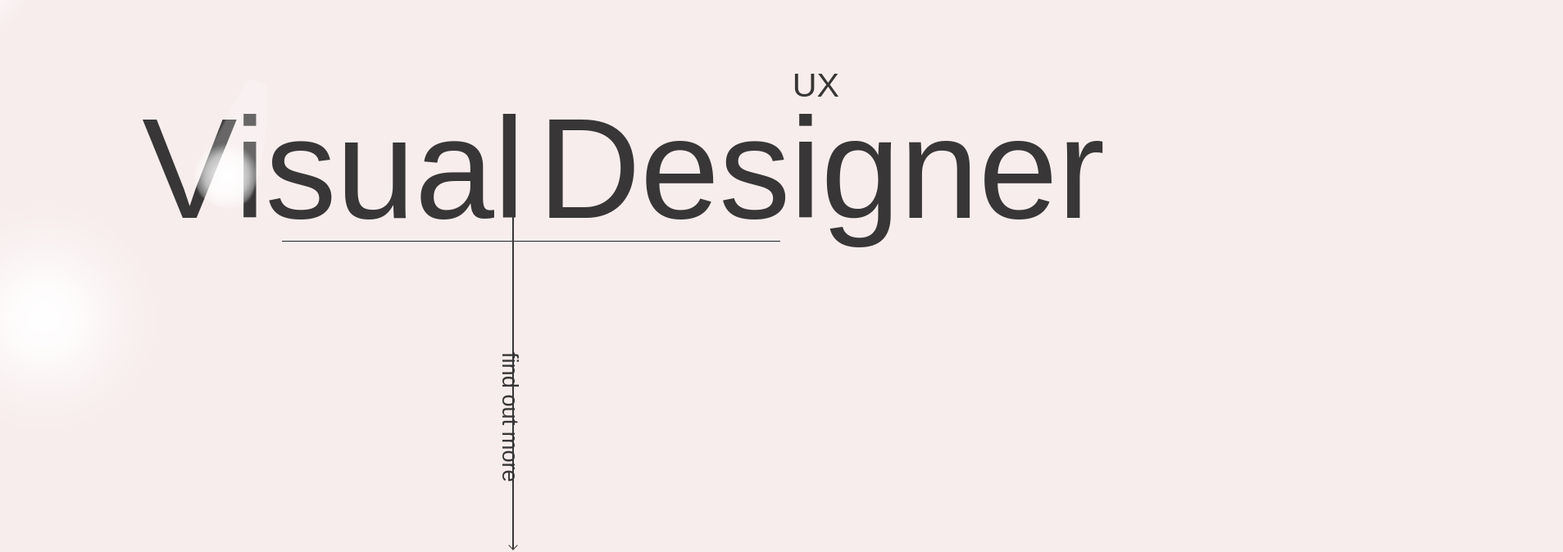
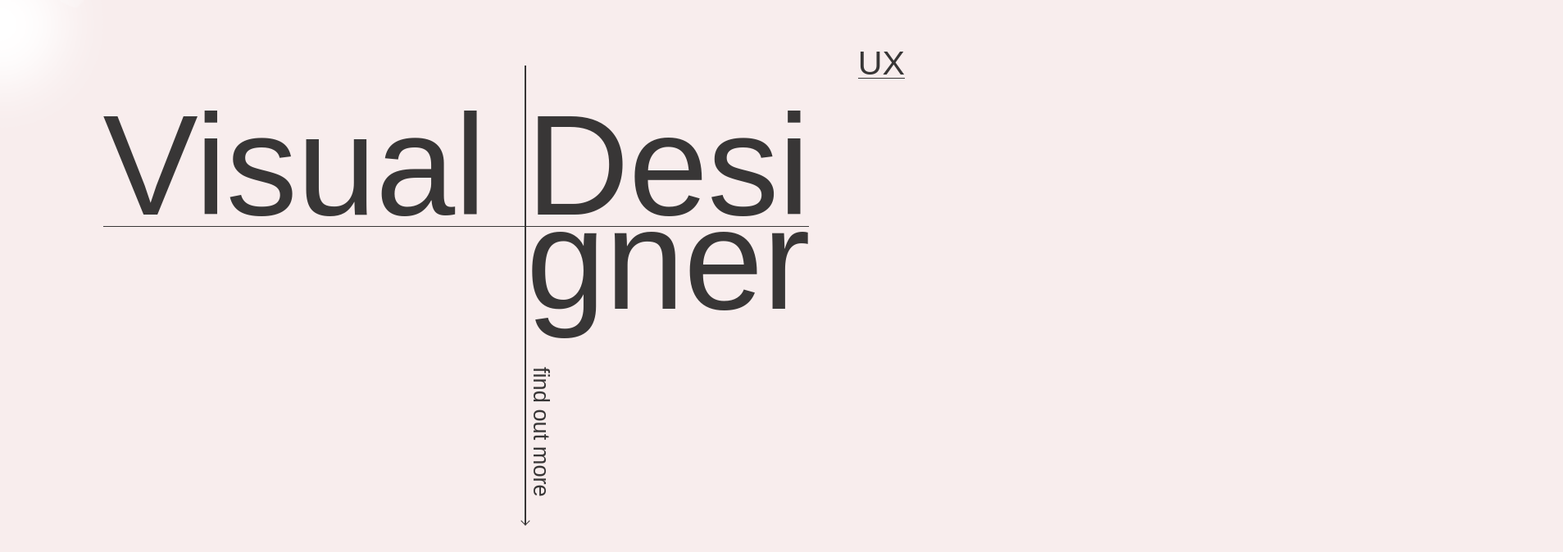
Before and after one commit to prrr17/_PORTFOLIO, a Next.js app: page / in a window 1280 px wide. Shown: the part 240-914 px from the top of the page at 82% size, 1907 px wide, since content can reach past the window. Built offline with nearby package versions, Linux system fonts and the light colour scheme; a web font is replaced by a local one.

Commit message:
what happened

```diff
--- a/components/layout.module.scss
+++ b/components/layout.module.scss
@@ -1,8 +1,16 @@
+//variables
+$breakpoint-bootstrapmd: 768px;
+$breakpoint-bootstraplg: 992px;
+
+
 /* COMPONENT-LEVEL STYLES */
 .container {
     width: 100vw;
-    padding: 10vh 1rem;
-    margin: 10vh auto 0;
+    padding: 5vh 1rem;
+    margin: 5vh auto 5vh;
+    @media (min-width: $breakpoint-bootstrapmd) {
+      margin: 5vh auto 0;
+    }
   }
 
   .header {
--- a/pages/404.js
+++ b/pages/404.js
@@ -1,11 +1,13 @@
 import utilStyles from '../styles/utils.module.scss';
 import GoBack from '../components/GoBack';
+import Blobs from '../components/Blobs';
 
 export default function Custom404() {
   return (
     <section>
     <GoBack />
-      <div className='container-fluid p-4 text-center bg-light'>
+    <Blobs />
+      <div className='text-center mt-4'>
         <h2 className={utilStyles.heading2Xl}>404 - Page Not Found.</h2>
       </div>
     </section>
--- a/pages/index.js
+++ b/pages/index.js
@@ -1,5 +1,6 @@
 import Head from 'next/head';
 import Image from 'next/image';
+import Link from 'next/link';
 import Layout, { siteTitle } from '../components/layout';
 import utilStyles from '../styles/utils.module.scss';
 import BrightMoon from '../public/images/BrightMoon.svg';
@@ -24,20 +25,16 @@ export default function Home() {
         </div>
 
         <section
-          className={`mx-auto mt-5 ${utilStyles.page}`}
+          className={`mx-auto mt-3 ${utilStyles.page}`}
           alt='landing page'
           id='landing'
         >
           <div className='row'>
-            <div className='col-md-6'>
-              <h3 className={`${utilStyles.headingXl} text-end pe-5`}></h3>
-            </div>
-            <div className='col-md-6'>
-              <div className={`${utilStyles.uxBox}`}>
+            <div className='col'>
+              <div className={`text-center text-lg-end ${utilStyles.uxBox}`}>
                 {' '}
                 <h4
-                  className={`${utilStyles.headingLg} text-md-end me-5`}
-                  id='uxWord'
+                  className={` ${utilStyles.headingLg} ${utilStyles.uxWord}`}
                   alt='ux'
                 >
                   UX
@@ -46,23 +43,22 @@ export default function Home() {
             </div>
           </div>
           <div className='mx-auto row g-0'>
-            <div className='col-lg-6 col-md-12'>
+            <div className='col-lg-6 col-12 pr-3'>
               {' '}
               <h1
-                className={`ps-1 text-md-end ${utilStyles.heading3Xl} ${utilStyles}`}
-              >
-                Visual
+                className={`text-lg-end ${utilStyles.heading3Xl} ${utilStyles.visualText}`}
+              ><span className={`ms-0 ps-0 ${utilStyles.underV}`}>
+                Visual&nbsp;</span>
               </h1>
-              <hr className={`mx-auto ${utilStyles.underlineVD}`}></hr>
             </div>
-            <div className='col-lg-6 col-md-12'>
+            <div className='col-lg-6 col-12 mh-100'>
               <div
-                class={`${utilStyles.arrowDown} ${utilStyles.lineVertical}`}
+                className={`${utilStyles.arrowDown} ${utilStyles.lineVertical}`}
               ></div>
               <div>
                 {' '}
-                <h1 className={`pt-n5 ms-3 ${utilStyles.heading3Xl}`}>
-                  Designer
+                <h1 className={` ${utilStyles.heading3Xl} ${utilStyles.designerText}`}>
+                  <span className={utilStyles.underD}>Desi</span>gner
                 </h1>
               </div>
             </div>
@@ -115,7 +111,7 @@ export default function Home() {
               <div className={`row text-wrap ${utilStyles.headingXL}`}>
                 <div className='col-md-1 d-flex g-0'>
                   <div
-                    class={`ms-5 ${utilStyles.arrowDown} ${utilStyles.lineVertical2}`}
+                    className={`ms-5 ${utilStyles.arrowDown} ${utilStyles.lineVertical2}`}
                   ></div>
                 </div>
                 <div className='col-md-11 g-0'>
@@ -242,14 +238,15 @@ export default function Home() {
                 <p className={`${utilStyles.textDescriptions}`}>
                   On a more personal side, I am quite Aristotelian in looking
                   for the "
+                  <Link href='https://en.wikipedia.org/wiki/Golden_mean_(philosophy)'>
                     <a
-                    className={`fw-bold text-decoration-none ${utilStyles.textDescriptions}`}
-                    href='https://en.wikipedia.org/wiki/Golden_mean_(philosophy)'
+                      className={`fw-bold ${utilStyles.textDescriptions}`}
                       alt='"golden Mean" on Wikipedia'
                       target='_blank'
                     >
                       Golden Mean
                     </a>
+                  </Link>
                   " in life —you can't spend the day in front of a screen (can
                   you?), so my other usual activities often involve socializing
                   with close people enjoying a beer/coffee and a conversation,
@@ -259,14 +256,15 @@ export default function Home() {
                 </p>
                 <p className={` ${utilStyles.textDescriptions}`}>
                   Let's create something meaningful (and beautiful){' '}
+                  <Link href='#findme'>
                     <a
-                    className={`fw-bold text-decoration-none ${utilStyles.textDescriptions}`}
-                    href='#findme'
+                      className={`fw-bold ${utilStyles.textDescriptions}`}
                       rel='noopener noreferrer'
                       alt='link to my contact page'
                     >
                       together
-                  </a>{' '}
+                    </a>
+                  </Link>
                   🌻
                 </p>
               </div>
@@ -284,25 +282,28 @@ export default function Home() {
               >
                 <h5 className={`${utilStyles.headingMd}`}>
                   Check out my{' '}
-                  <a
-                    className={`fw-bold text-decoration-none ${utilStyles.headingMd}`}
-                    href='/Romero-de-Blas_Paula-cv.pdf'
+
+
+                    <a  href='Romero-de-Blas_Paula-cv.pdf'
+                      className={`fw-bold ${utilStyles.headingMd}`}
                       target='_blank'
                       rel='noopener noreferrer'
                     >
                       resume
-                  </a>{' '}
+                    </a>
+                 {' '}
                 </h5>
                 <h5 className={`${utilStyles.headingMd}`}>
                   Contact{' '}
+                  <Link href='#findme'>
                     <a
-                    className={`fw-bold text-decoration-none ${utilStyles.headingMd}`}
-                    href='#findme'
+                      className={`fw-bold ${utilStyles.headingMd}`}
                       alt='link to contact-me page'
                       color='primary'
                     >
                       me
-                  </a>{' '}
+                    </a>
+                  </Link>
                 </h5>
               </div>
 
@@ -370,7 +371,15 @@ export default function Home() {
                     <p
                       className={`align-self-center mb-0 ${utilStyles.textDescriptions} ${utilStyles.mail}`}
                     >
+                      <Link href='mailto:                      hi@paulardb.design'>
+                        <a
+                          alt='open email provider to email'
+                          rel='noopener noreferrer'
+                          target='_blank'
+                        >
                           hi@paulardb.design
+                        </a>
+                      </Link>
                     </p>
                   </div>
                 </div>
--- a/styles/global.scss
+++ b/styles/global.scss
@@ -15,6 +15,7 @@ html,
   --step-4: clamp(6.00rem, calc(5.75rem + 1.22vw), 7.71rem);
   --step-5: clamp(9.70rem, calc(9.31rem + 1.98vw), 12.48rem);
 }
+
 
 /* font
     -webkit-font-smoothing: antialiased;
@@ -51,7 +52,7 @@ body {
 
 a {
   color: var(--font-color-dark) !important;
-  text-decoration: none;
+  text-decoration: none !important;
 }
 
 a:hover {
--- a/styles/utils.module.scss
+++ b/styles/utils.module.scss
@@ -1,21 +1,23 @@
 //variables
 $breakpoint-iPhone12: 390px;
+$breakpoint-mobileL: 425px;
+$breakpoint-bootstrapsm: 576px;
+$breakpoint-bootstrapmd: 768px;
 $breakpoint-iPadAir: 820px;
+$breakpoint-bootstraplg: 992px;
 $breakpoint-NestHubMax: 1280px;
 $breakpoint-MacBook13: 1920px;
 
 .allPages {
   margin-top: 6rem;
   margin-right: 0px;
-  max-width: 100%;
+  max-width: 100vw;
   display: block;
 }
 
 .page {
-  padding-top: 2rem;
-  margin-top: 2rem;
-  // min-height: 100vh;
-  // max-width: 100%;
+  padding-top: 6rem;
+  margin-top: 6rem;
 }
 
 /* Not working? */
@@ -93,24 +95,34 @@ $breakpoint-MacBook13: 1920px;
 /* LANDING PAGE */
 //START PAGE
 
-.underlineVD {
-  color: primary;
-  top: -8rem;
+.designerText,
+.visualText {
+  @media (max-width: $breakpoint-mobileL) {
+    font-size: var(--step-4);
+  }
+  @media (max-width: $breakpoint-bootstrapmd) {
+    font-size: var(--step-4);
+  }
+}
+
+.visualText {
+  @media (max-width: $breakpoint-bootstrapmd) {
+    padding-bottom: 2rem;
+  }
+}
+
+.underV, .underD {
+  display: inline-block;
+  line-height: 0.85;
   position: relative;
-  @media (max-width: $breakpoint-iPhone12) {
-    width: 20rem;
-    right: -2rem;
-  }
+  border-bottom: 1.5px solid var(--font-color-dark);
+}
 
-  @media (max-width: $breakpoint-iPadAir) {
-    width: 20rem;
-    right: -11rem;
-  }
-
-  right: -20rem;
-  width: 38rem;
-  opacity: 100%;
-
+.uxWord{
+  display: inline-block;
+  line-height: 0.85;
+  position: relative;
+  border-bottom: 1.5px solid;
 }
 
 .lineVertical,
@@ -120,29 +132,30 @@ $breakpoint-MacBook13: 1920px;
 }
 
 .lineVertical {
-  height: 55vh;
-  margin-left: 20px;
+  height: 70vh;
+  margin-left: 3%;
   margin-top: 35px;
   top: 4px;
   float: left;
+  @media (max-width: $breakpoint-bootstraplg) {
+    height: 75vh;
+    top: -3rem;
+  }
 }
 
 .lineVertical2 {
-  height: 50vh;
+  height: 60vh;
   top: 20vh;
 }
 
 .arrowDown {
   position: sticky;
   right: 100%;
-  margin-left: -2.4%;
-  margin-top: 5rem;
+  margin-left: 2%;
+  margin-top: -2rem;
   bottom: 3rem;
-  @media (max-width: $breakpoint-iPadAir) {
-    margin-left: 7%;
-  }
-  @media (max-width: $breakpoint-iPhone12) {
-    margin-left: 3%;
+  @media (min-width: $breakpoint-bootstraplg) {
+    margin-left: 0rem;
   }
 }
 
@@ -158,47 +171,34 @@ $breakpoint-MacBook13: 1920px;
   transform: rotate(135deg);
   vertical-align: top;
   width: 0.5em;
-  @media (min-width: $breakpoint-iPhone12) {
-    left: -3px;
-  }
 }
 
 .findOutBox {
-  position: relative;
-  left: 0.25%;
+  position: absolute;
+  left: 3%;
   margin-top: -25vh;
-
-  @media (min-width: $breakpoint-iPhone12) {
-    left: 7%;
-    margin-top: -25vh;
-  }
-
-  @media (min-width: $breakpoint-NestHubMax) {
-    left: 46%;
-    margin-top: -30vh;
-  }
-  @media (min-width: $breakpoint-MacBook13) {
+@media (min-width: $breakpoint-bootstraplg) {
     left: 49vw;
-    margin-top: -17vh;
+    margin-top: -24vh;
   }
 }
 
 .findOutBox2 {
-  position: relative;
-  left: 13%;
-  margin-top: 3vh;
-  @media (min-width: $breakpoint-iPadAir) {
-    left: 5%;
-    margin-top: 3vh;
+  position: absolute;
+  left: 12%;
+  margin-top: 10%;
+  @media (min-width: $breakpoint-bootstrapmd) {
+    left: 53%;
+    margin-top: 1rem;
   }
-  @media (min-width: $breakpoint-NestHubMax) {
-    left: -1%;
-    margin-top: 5vh;
-  }
-  @media (min-width: $breakpoint-MacBook13) {
-    left: 53%;
-    margin-top: 5vh;
-  }
+  // @media (min-width: $breakpoint-NestHubMax) {
+  //   left: 52%;
+  //   margin-top: 5vh;
+  // }
+  // @media (min-width: $breakpoint-MacBook13) {
+  //   left: 53%;
+  //   margin-top: 5vh;
+  // }
 }
 
 .secondArrowDown {
@@ -211,11 +211,10 @@ $breakpoint-MacBook13: 1920px;
 }
 
 .uxBox {
-  margin-right: 6rem;
-  padding-right: 6rem;
+  margin-right: 5rem;
+  padding-bottom: -5rem;
+  padding-right: 5rem;
 }
-
-/* Redo arrows with media queries */
 
 /* HOME PAGE */
 .bigMoon {
@@ -286,8 +285,7 @@ $breakpoint-MacBook13: 1920px;
   -webkit-text-stroke: 1.5px var(--font-color-dark);
 }
 
-.textDescriptions
-a::after {
+.textDescriptions a::after {
   content: '';
   position: absolute;
   width: 100%;
@@ -345,9 +343,6 @@ a.backChevron:hover + .goBackText {
   color: var(--font-color-light);
 }
 
-.mail {
-}
-
 // No va
 
 /*BLOBS redo*/
```
Lines whose indentation alone changed are shown as unchanged.
